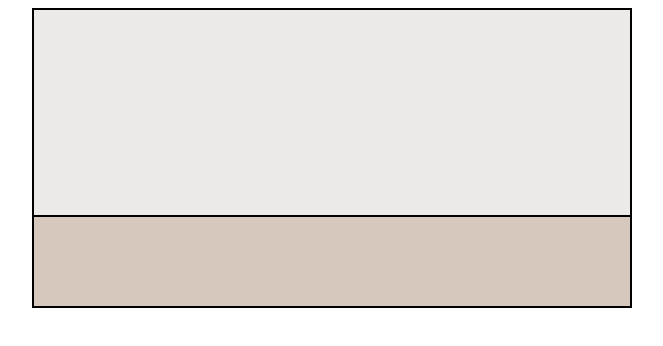
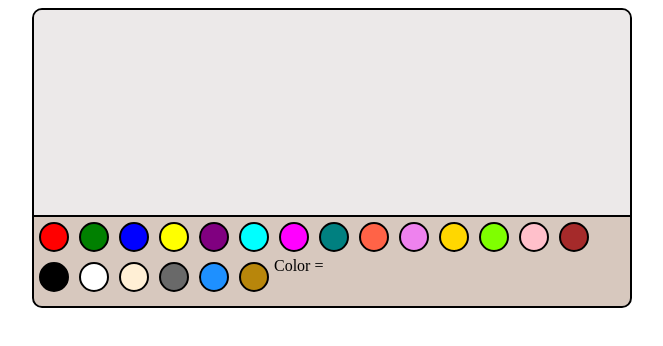
Before and after one commit to gSchool/pixel-art-maker, a plain HTML site: page index.html in a window 1280 px wide. Shown: the whole page, without its empty margins (308-971 px from the left). Drawn offline with Linux system fonts and the light colour scheme.

Commit message:
restores lost changes

```diff
--- a/index.html
+++ b/index.html
@@ -11,27 +11,31 @@
     <div id="container" class="appStyle">
       <div id="canvas" class="canvasStyle"></div>
       <div id="palette" class="paletteStyle">
-        <div class="colorRed"></div>
-        <div class="colorGreen"></div>
-        <div class="colorBlue"></div>
-        <div class="colorYellow"></div>
-        <div class="colorPurple"></div>
-        <div class="colorCyan"></div>
-        <div class="colorMagenta"></div>
-        <div class="colorTeal"></div>
-        <div class="colorAmber"></div>
-        <div class="colorViolet"></div>
-        <div class="colorVermilion"></div>
-        <div class="colorChartreuse"></div>
-        <div class="colorPink"></div>
-        <div class="colorBrown"></div>
-        <div class="colorBlack"></div>
-        <div class="colorWhite"></div>
-        <div class="colorPapayawhip"></div>
-        <div class="colorDimGrey"></div>
-        <div class="colorDodgerBlue"></div>
-        <div class="colorDarkGoldenRod"></div>
-
+          <div class="colorsStyle">
+            <div class="commonStyle colorRed"></div>
+            <div class="commonStyle colorGreen"></div>
+            <div class="commonStyle colorBlue"></div>
+            <div class="commonStyle colorYellow"></div>
+            <div class="commonStyle colorPurple"></div>
+            <div class="commonStyle colorCyan"></div>
+            <div class="commonStyle colorMagenta"></div>
+            <div class="commonStyle colorTeal"></div>
+            <div class="commonStyle colorTomato"></div>
+            <div class="commonStyle colorViolet"></div>
+            <div class="commonStyle colorGold"></div>
+            <div class="commonStyle colorChartreuse"></div>
+            <div class="commonStyle colorPink"></div>
+            <div class="commonStyle colorBrown"></div>
+            <div class="commonStyle colorBlack"></div>
+            <div class="commonStyle colorWhite"></div>
+            <div class="commonStyle colorPapayawhip"></div>
+            <div class="commonStyle colorDimGrey"></div>
+            <div class="commonStyle colorDodgerBlue"></div>
+            <div class="commonStyle colorDarkGoldenRod"></div>
+          </div>
+          <div class="currentColor">
+            Color = <div id="currentColor" class="currentColorBox"></div>
+          </div>
       </div>
     </div>
   </body>
--- a/style.css
+++ b/style.css
@@ -7,6 +7,7 @@
   height: 300px;
   border: 2px solid black;
   margin: auto;
+  border-radius: 10px;
 }
 
 .canvasStyle {
@@ -14,13 +15,18 @@
   height: 70%;
   border-bottom: 2px solid black;
   background-color: rgba(224, 219, 219, 0.6);
+  border-radius: 8px;
+  border-bottom-right-radius: 0px;
+  border-bottom-left-radius: 0px;
 }
 
 .paletteStyle {
-  padding: 5px;
   width: 100%;
   height: 30%;
   background-color: rgba(124, 74, 42, 0.3);
+  border-radius: 0px;
+  border-bottom-right-radius: 8px;
+  border-bottom-left-radius: 8px;
 }
 
 .colorRed {
```
